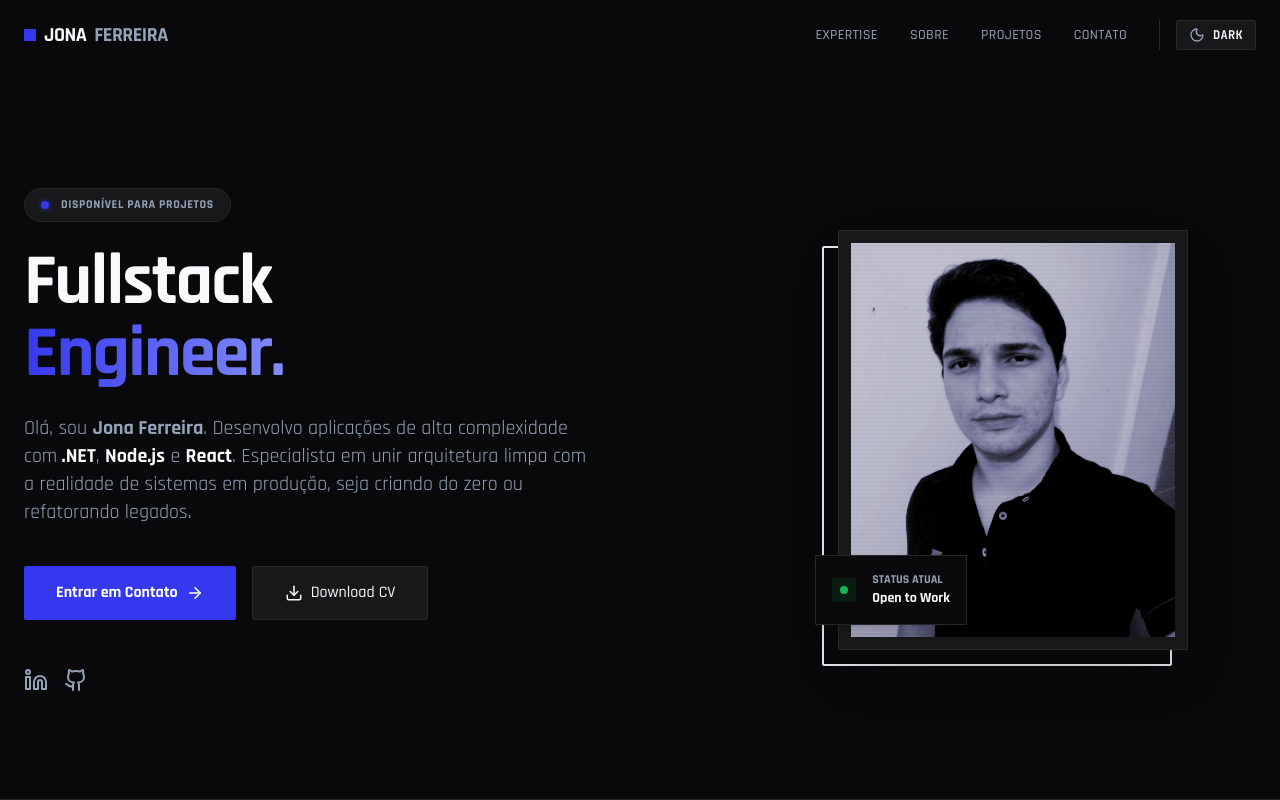
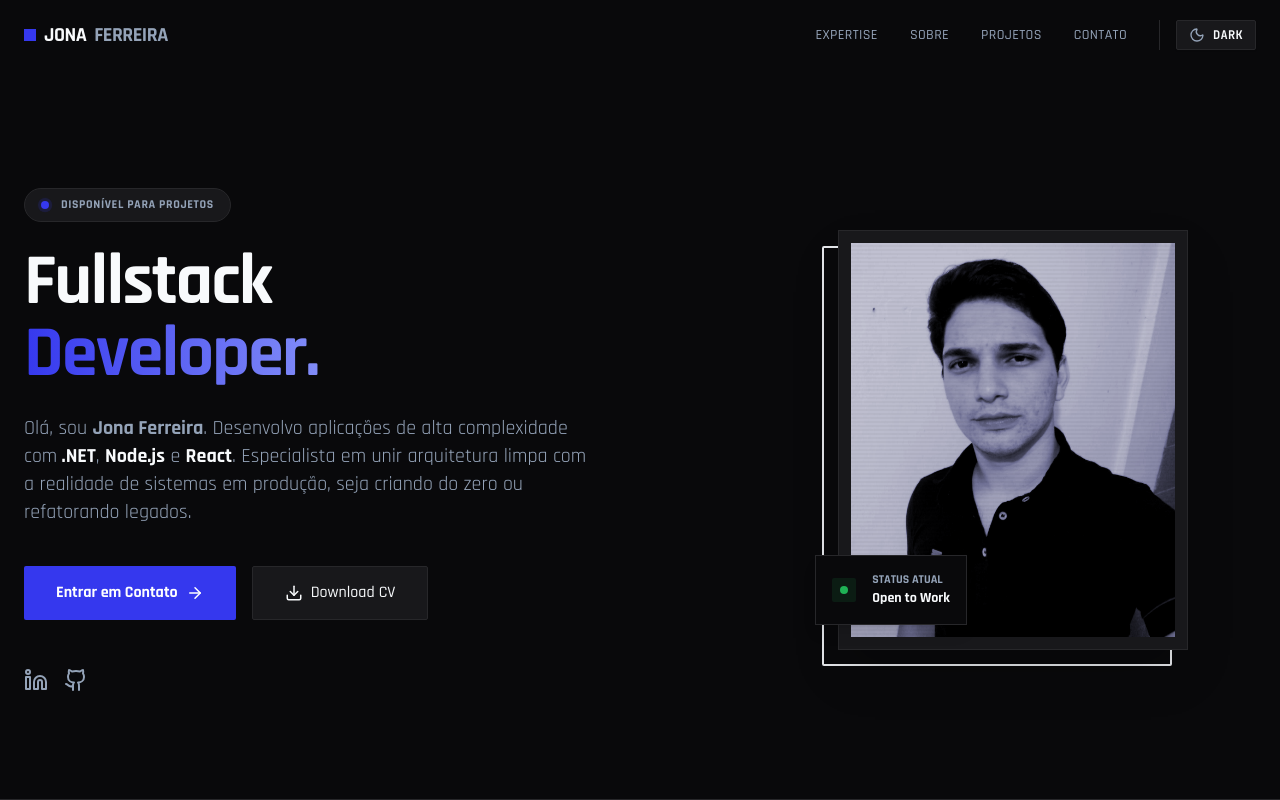
Before and after one commit to jonaferreir4/j-portfolio, a Next.js app: page / in a window 1280 px wide. Shown: the top 800 px of the page. Built offline with nearby package versions, Linux system fonts and the light colour scheme.

Commit message:
Update hero section title from "Engineer" to "Developer"

```diff
--- a/src/components/sections/hero.tsx
+++ b/src/components/sections/hero.tsx
@@ -31,7 +31,7 @@ export default function Hero() {
           >
             Fullstack <br/>
             <span className="text-transparent bg-clip-text bg-gradient-to-r from-tacticalHighlight to-indigo-400">
-            Engineer.
+            Developer.
             </span>
           </motion.h1>
 
```
